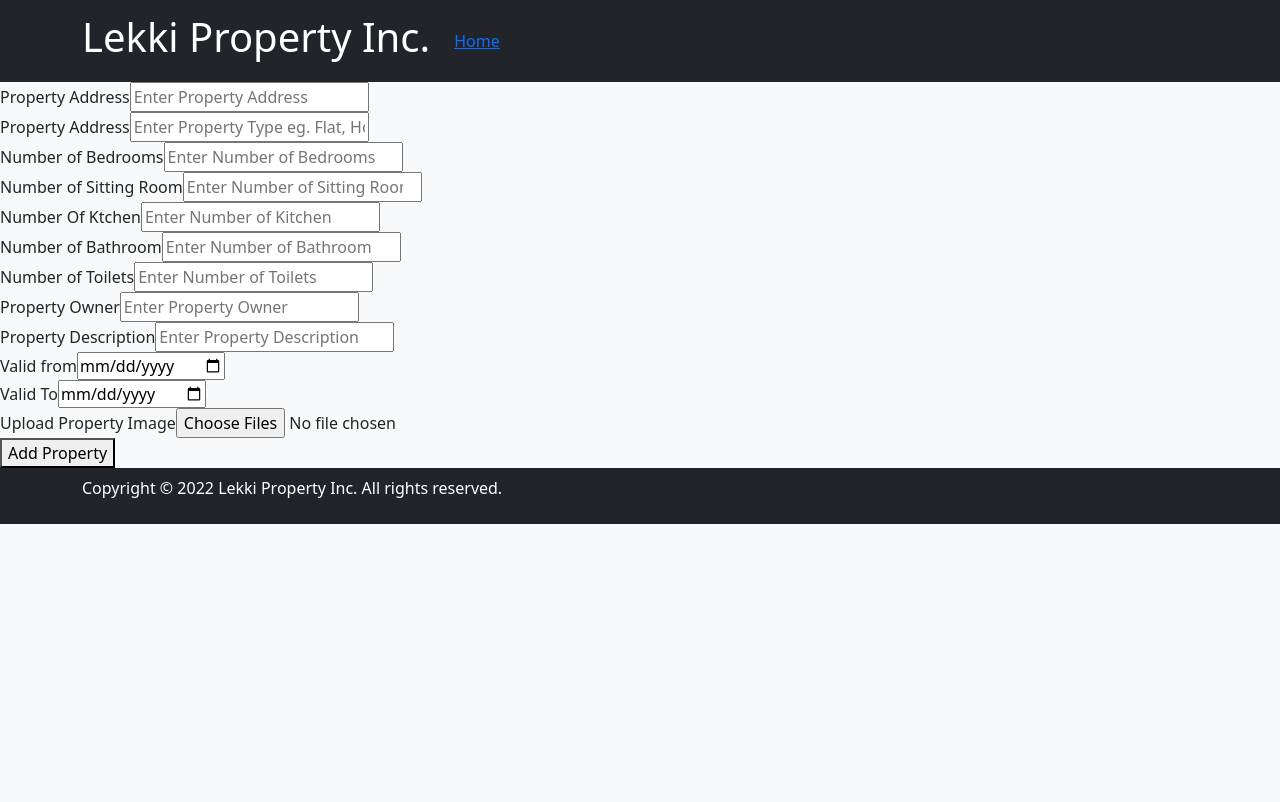
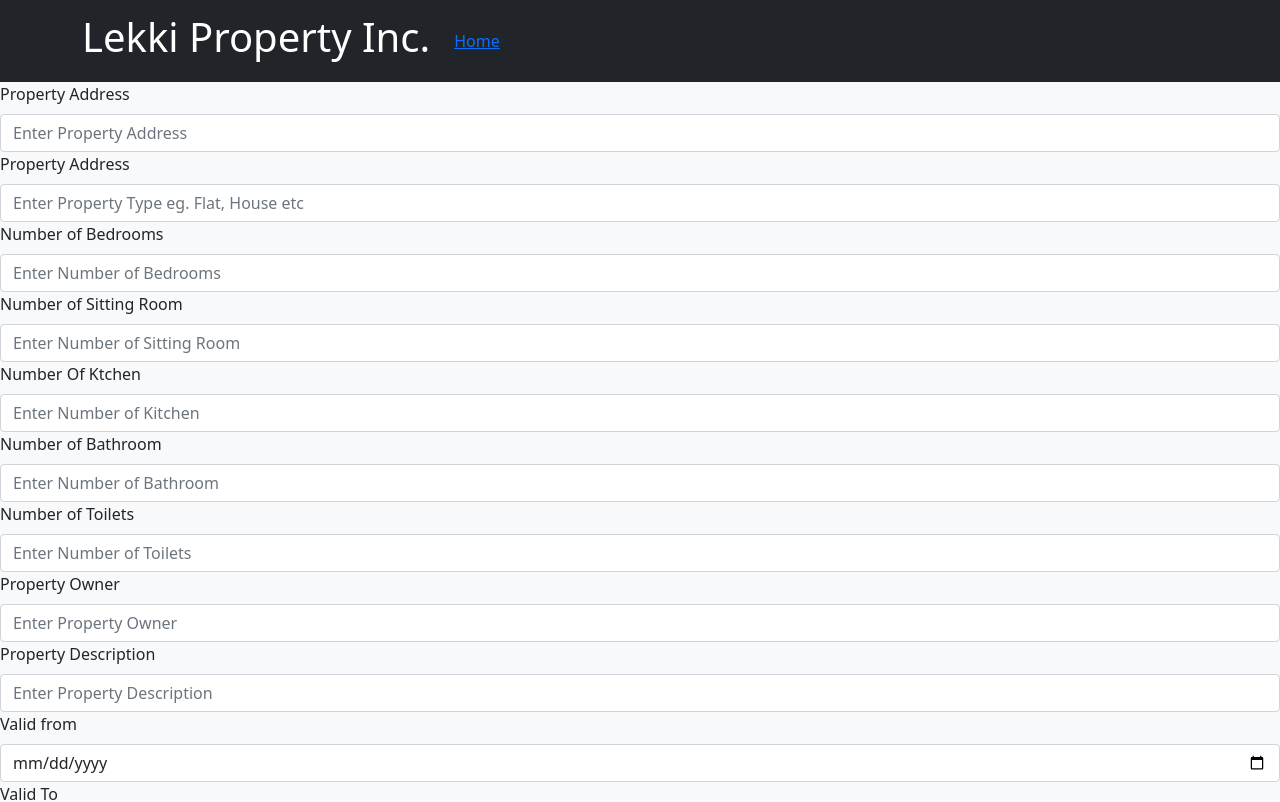
Before and after one commit to olaide-hok/lekki-property, a React (Create React App) app: page /addproperty in a window 1280 px wide. Shown: the top 802 px of the page. Built offline with nearby package versions, Linux system fonts and the light colour scheme.

Commit message:
Add Bootstrap Classes

```diff
--- a/src/Components/Layouts/Input.jsx
+++ b/src/Components/Layouts/Input.jsx
@@ -1,11 +1,12 @@
 import React from 'react'
+import { Col, Form } from 'react-bootstrap'
 
 function Input({label, name, inputType, value, placeholder, handleInputChange}) {
     return (
-        <div>
-            <label className='label' htmlFor={label}> {label} </label>
+        <Col sm={12}>
+            <Form.Label htmlFor={label}> {label} </Form.Label>
 
-            <input
+            <Form.Control
                 name={name}
                 id={name}
                 type={inputType}
@@ -13,7 +14,7 @@ function Input({label, name, inputType, value, placeholder, handleInputChange})
                 onChange={handleInputChange}
                 placeholder={placeholder}
             />
-        </div>
+        </Col>
     )
 }
 
```
